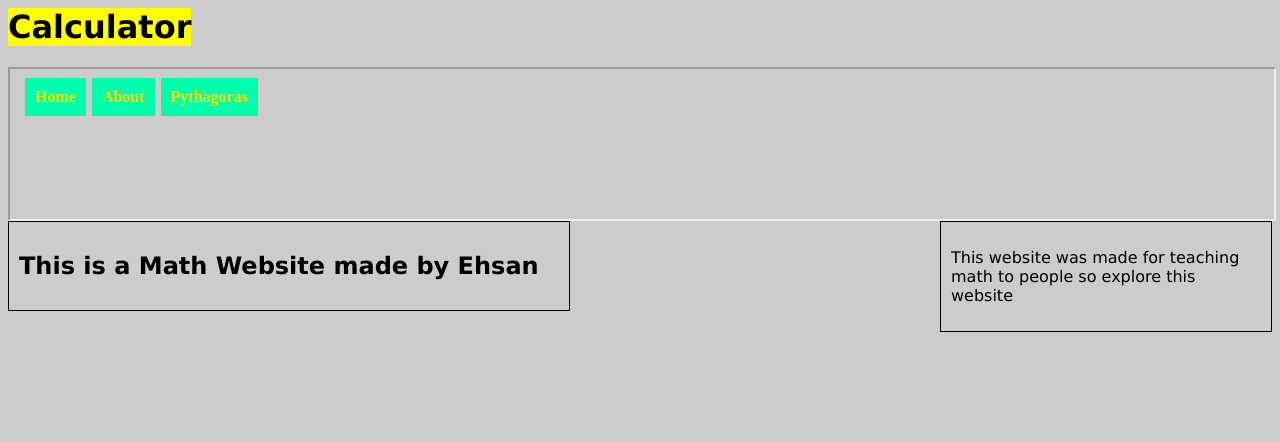
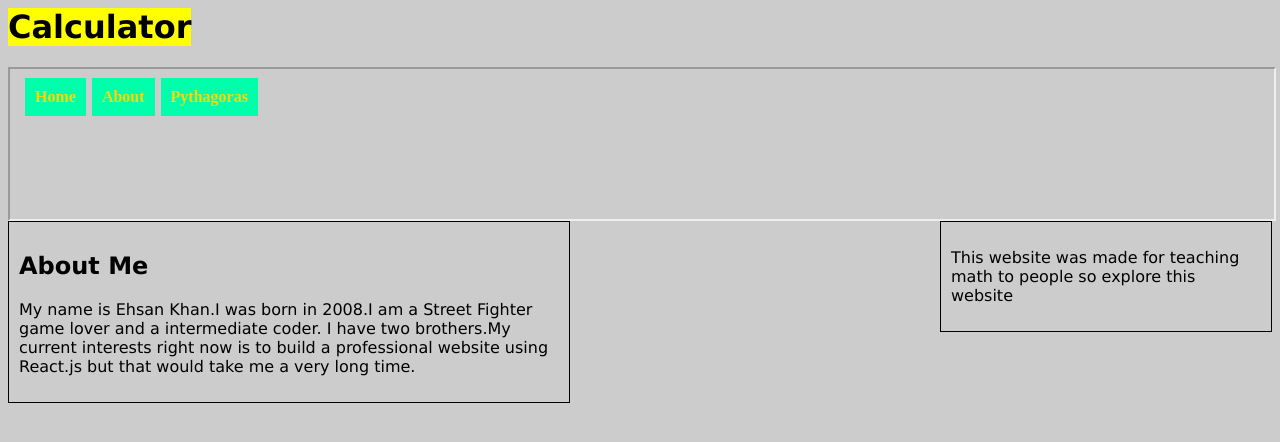
Before and after one commit to BanglaSky/calc, a plain HTML site: page about.html in a window 1280 px wide. Drawn offline with Linux system fonts and the light colour scheme.

Commit message:
Update about.html

```diff
--- a/about.html
+++ b/about.html
@@ -9,8 +9,9 @@
         <h1><mark>Calculator</mark></h1>
         <div><iframe width="100%" src="nav.html"></iframe></div>
         <section>
-   <h2> This is a Math Website made by Ehsan</h2>
-        </section>
+   <h2>About Me</h2>
+         <p>My name is Ehsan Khan.I was born in 2008.I am a Street Fighter game lover and a intermediate coder. I have two brothers.My current interests right now is to build a professional website using React.js but that would take me a very long time.</p>
+  </section>
         <aside>
     <p>This website was made for teaching math to people so explore this website</p>
 </aside>
```
